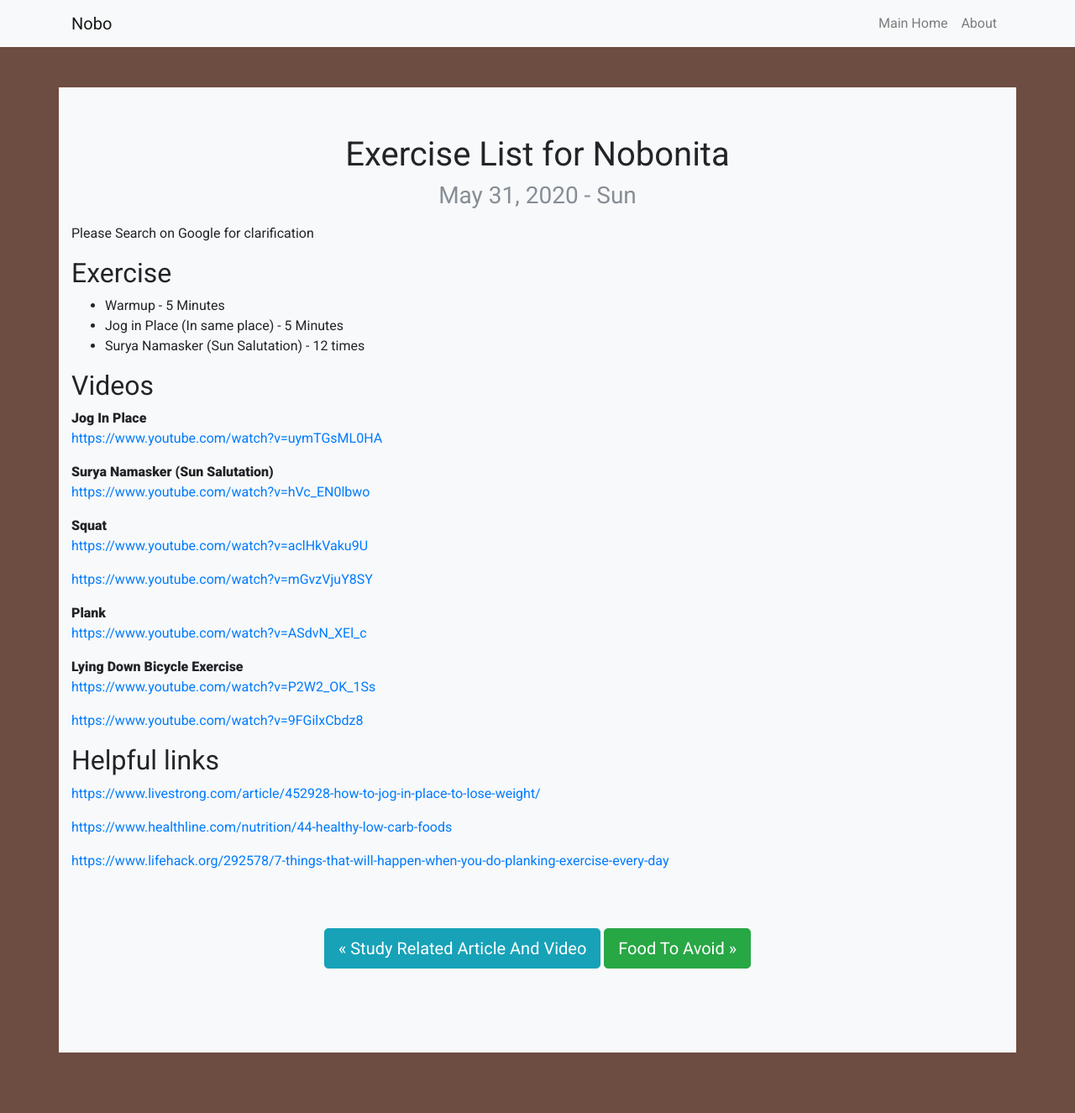
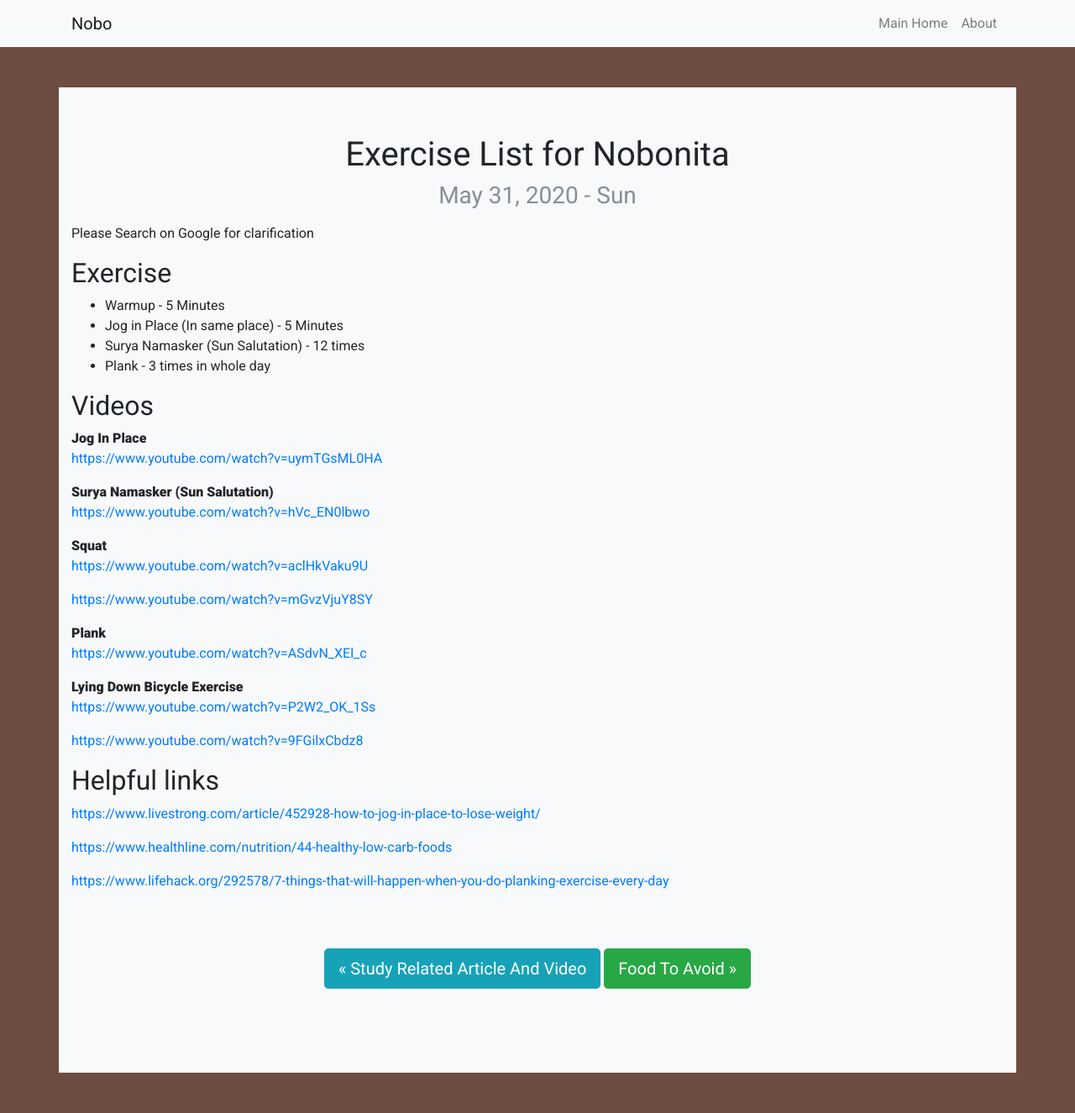
Before and after one commit to polodev/nobo, a Jekyll site: the page built from _posts/2020-05-31-exercise.markdown, in a window 1280 px wide. Shown: the whole page at 84% size. Built offline with Jekyll 4.4.1, drawn with Linux system fonts in a browser that asks for light colours; nearby versions of some CDN libraries; before the commit the page ends 1301 px from its top, so only the background shows below that.

Commit message:
--updated--

```diff
--- a/_posts/2020-05-31-exercise.markdown
+++ b/_posts/2020-05-31-exercise.markdown
@@ -11,6 +11,7 @@ Please Search on Google for clarification
 * Warmup - 5 Minutes
 * Jog in Place (In same place) - 5 Minutes
 * Surya Namasker (Sun Salutation) - 12 times
+* Plank - 3 times in whole day
 
 <!-- ## Whole Day Exercise ( Whenever you remember )
 
```
